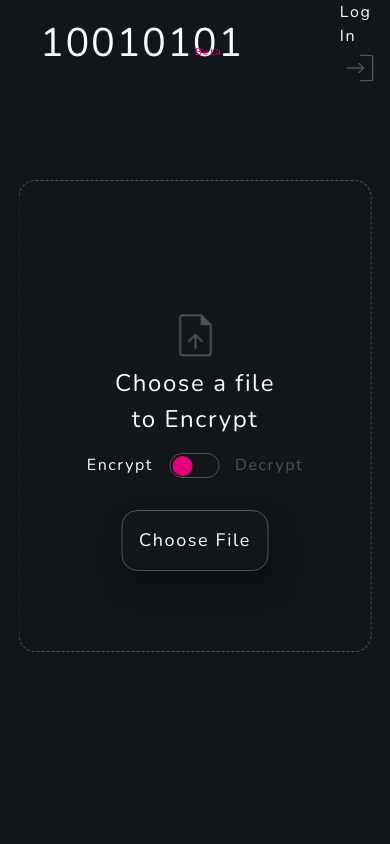
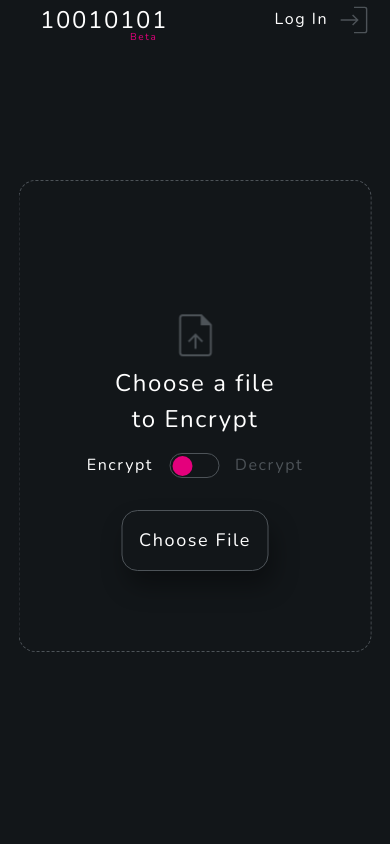
Before and after one commit to phoenixpulsar/ui-kata, a website built with Vite: page index.html in a window 390 px wide. Shown: the top 844 px of the page. Built offline with nearby package versions, Linux system fonts and the light colour scheme; some packages are replaced by stand-ins of ours; no server answers.

Commit message:
Made logo smaller for smaller devices

```diff
--- a/styles/main-nav.scss
+++ b/styles/main-nav.scss
@@ -31,9 +31,12 @@
   cursor: pointer;
 }
 
-.logo {
-  width: 100px;
-  // margin-top: 1rem;
+
+
+@media (max-width: 768px) {
+  #logo {
+    font-size: x-large;
+  }
 }
 
 .app-notifications {
@@ -50,6 +53,13 @@
   left: 195px;
   font-size: x-small;
   color: var(--pink);
+}
+
+@media (max-width: 768px) {
+  .ordo-one-version {
+    top: 30px;
+    left: 130px
+  }
 }
 
 #open-login {
```
